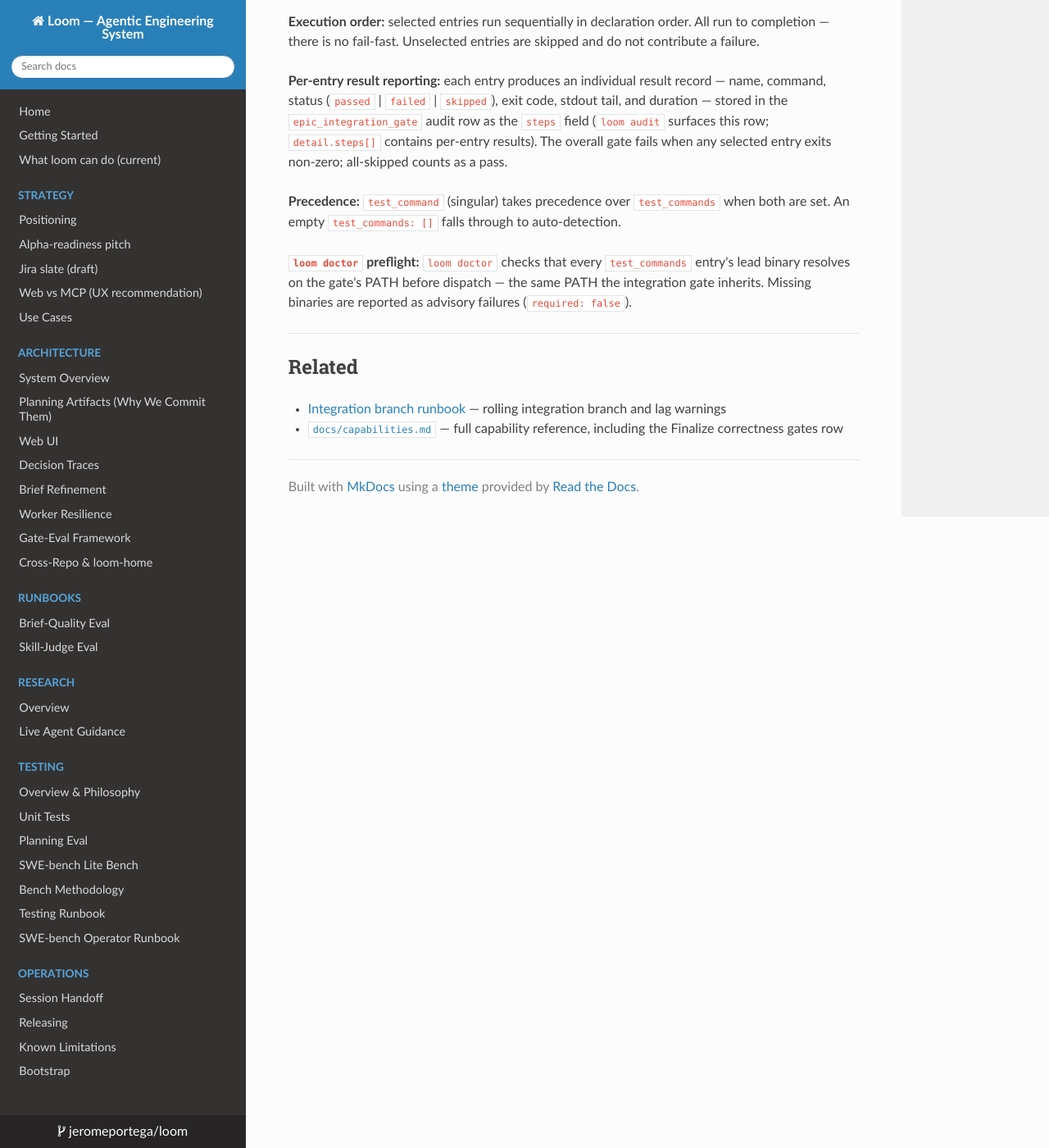
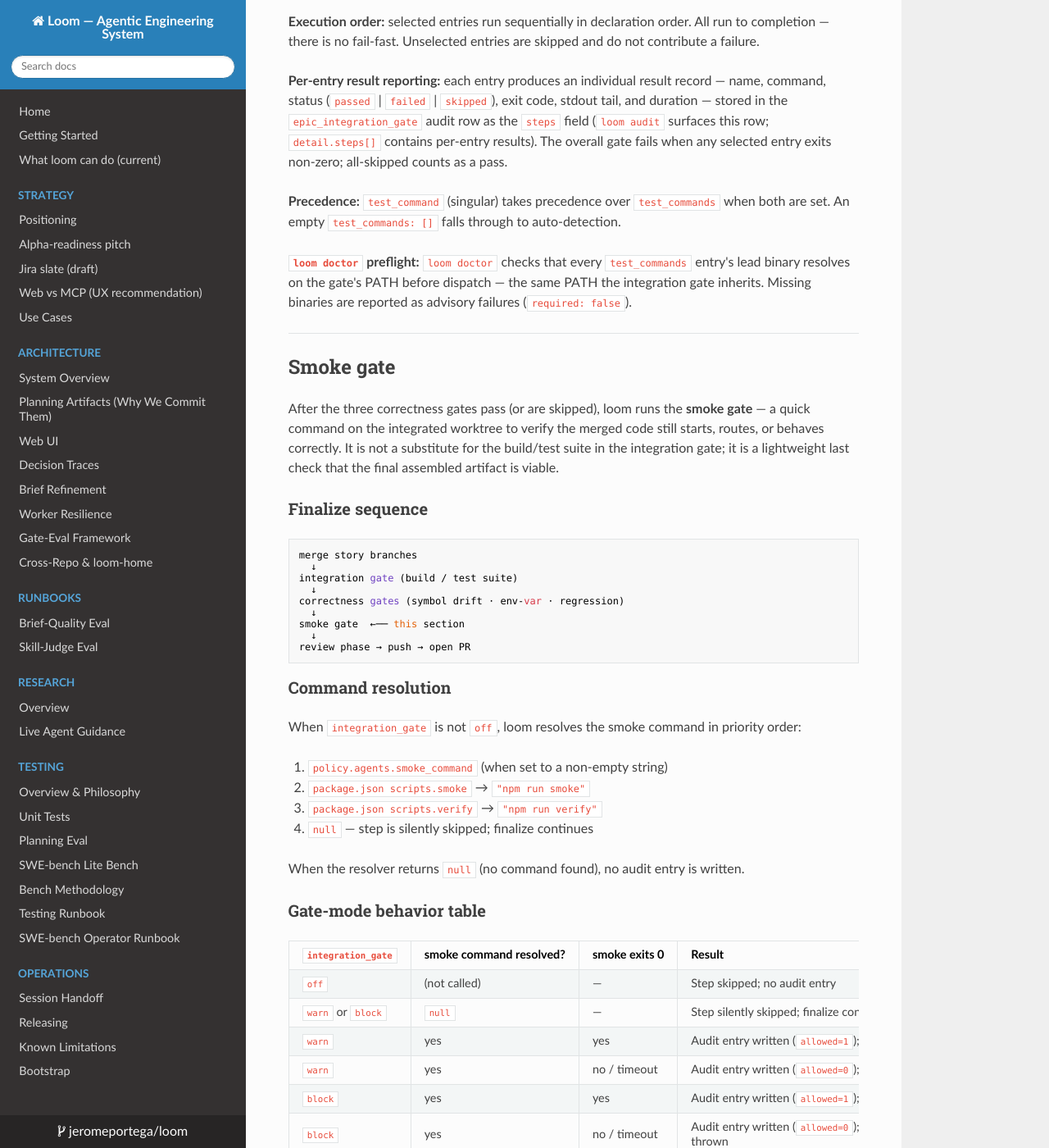
Before and after one commit to jeromeportega/loom, an MkDocs documentation site: the page built from docs/runbooks/finalize.md, in a window 1280 px wide and 1400 px high, scrolled down 4298 px. Shown: the whole window at 82% size. Built offline with MkDocs 1.6.1, drawn with Linux system fonts in a browser that asks for light colours; nearby versions of some CDN libraries; some of the changed text lies outside the part shown.

Commit message:
docs(smoke): update capabilities, README, and finalize runbook for smoke gate
- Add smoke gate capability row to docs/capabilities.md (Execution table),
  covering command resolution, gate-mode behavior, 15-min default, and
  audit action; smoke_command and smoke_timeout_minutes already present in
  the coverage:knob index
- Document policy.agents.smoke_command and policy.agents.smoke_timeout_minutes
  in README.md alongside the integration gate and finalize correctness gates
  explanation, with a policy.yaml example snippet
- Extend docs/runbooks/finalize.md with a Smoke gate section: finalize
  sequence diagram, full gate-mode behavior table (block/warn/off x
  pass/fail/null), 15-minute default, auto-detection rules (smoke + verify
  script names), audit row shape, loom doctor preflight output, and recovery
  steps for a blocked smoke gate

Co-Authored-By: Claude Sonnet 4.6 <noreply@anthropic.com>

````diff
--- a/docs/runbooks/finalize.md
+++ b/docs/runbooks/finalize.md
@@ -222,7 +222,120 @@ the integration gate inherits. Missing binaries are reported as advisory failure
 
 ---
 
+## Smoke gate
+
+After the three correctness gates pass (or are skipped), loom runs the **smoke gate** — a
+quick command on the integrated worktree to verify the merged code still starts, routes, or
+behaves correctly. It is not a substitute for the build/test suite in the integration gate;
+it is a lightweight last check that the final assembled artifact is viable.
+
+### Finalize sequence
+
+```
+merge story branches
+  ↓
+integration gate (build / test suite)
+  ↓
+correctness gates (symbol drift · env-var · regression)
+  ↓
+smoke gate  ←── this section
+  ↓
+review phase → push → open PR
+```
+
+### Command resolution
+
+When `integration_gate` is not `off`, loom resolves the smoke command in priority order:
+
+1. `policy.agents.smoke_command` (when set to a non-empty string)
+2. `package.json scripts.smoke` → `"npm run smoke"`
+3. `package.json scripts.verify` → `"npm run verify"`
+4. `null` — step is silently skipped; finalize continues
+
+When the resolver returns `null` (no command found), no audit entry is written.
+
+### Gate-mode behavior table
+
+| `integration_gate` | smoke command resolved? | smoke exits 0 | Result |
+|---|---|---|---|
+| `off` | (not called) | — | Step skipped; no audit entry |
+| `warn` or `block` | `null` | — | Step silently skipped; finalize continues |
+| `warn` | yes | yes | Audit entry written (`allowed=1`); finalize continues |
+| `warn` | yes | no / timeout | Audit entry written (`allowed=0`); failure annotated to output; PR still opens |
+| `block` | yes | yes | Audit entry written (`allowed=1`); finalize continues |
+| `block` | yes | no / timeout | Audit entry written (`allowed=0`); epic set to `in_progress`; PR **withheld**; `SmokeGateError` thrown |
+
+### Timeout
+
+The default wall-clock budget is **15 minutes**, controlled by `policy.agents.smoke_timeout_minutes`
+(positive integer). On timeout, loom sends **SIGKILL** directly to the entire process group
+(no SIGTERM grace period). The `timeout_killed: true` flag appears in the audit detail and in
+the `SmokeGateError` message when this fires.
+
+### Policy configuration
+
+```yaml
+# .loom/policy.yaml
+agents:
+  smoke_command: "npm run smoke"    # optional; overrides auto-detection
+  smoke_timeout_minutes: 15         # default; positive integer
+  integration_gate: block           # off | warn | block — governs smoke gate mode
+```
+
+### Audit row
+
+Every completed smoke run (pass or fail) writes a `smoke_gate` row to the audit log:
+
+```
+action:      smoke_gate
+command:     <the resolved command string>
+allowed:     1 (pass) | 0 (fail)
+detail:
+  exit_code:        <integer>
+  duration_seconds: <float>
+  timeout_killed:   true | false
+  gate_mode:        "block" | "warn"
+```
+
+Inspect via:
+
+```bash
+loom audit | grep smoke_gate
+```
+
+### `loom doctor` preflight
+
+`loom doctor` runs `smokeDoctorCheck` after the existing gate-runnable check. It resolves the
+smoke command (using the same resolver) and reports whether the lead binary is found on PATH:
+
+- **`pass` / `detail: "none resolved"`** — no smoke command detected; the step will be skipped.
+- **`pass` / `detail: "<cmd> — binary '<bin>' (found on PATH)"`** — command detected; binary present.
+- **`warn` / `detail: "<cmd> — binary '<bin>' NOT found on PATH"`** — command detected; binary missing.
+  Install the missing binary or override `smoke_command` in `policy.yaml`.
+
+The check is advisory (`required: false`) — it never makes `loom doctor` exit non-zero on its own.
+
+### Recovery: smoke gate blocked in `block` mode
+
+When the smoke gate blocks a finalize:
+
+1. The epic status is set back to `in_progress` with a note like
+   `"smoke gate failed: exit 1"` (or `"(timed out)"`).
+2. No PR is opened.
+3. Fix the root cause of the smoke failure (the command in `smoke_command` or the
+   auto-detected one from `package.json`).
+4. Re-run:
+   ```bash
+   loom finalize --resume <epic-id>
+   ```
+   The resume path re-merges only phases that remain, which in practice means it re-runs the
+   smoke gate (and push + PR if smoke passes).
+5. To bypass smoke entirely for this recovery, set `integration_gate: warn` in `policy.yaml`
+   before running `loom finalize --resume` — the re-read late-bound policy will pick it up.
+
+---
+
 ## Related
 
 - [Integration branch runbook](integration-branch.md) — rolling integration branch and lag warnings
-- [`docs/capabilities.md`](../capabilities.md) — full capability reference, including the Finalize correctness gates row
+- [`docs/capabilities.md`](../capabilities.md) — full capability reference, including the Finalize correctness gates row and Smoke gate row
````
Also changed, not shown: README.md (+13 -1 lines), docs/capabilities.md (+1 -0 lines).
